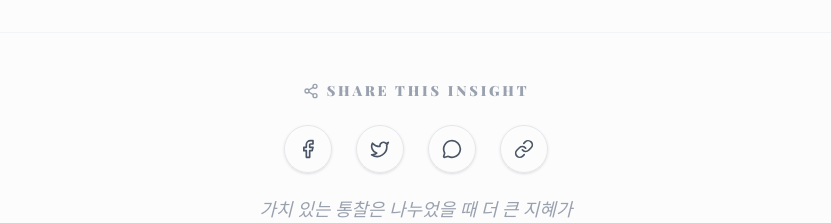
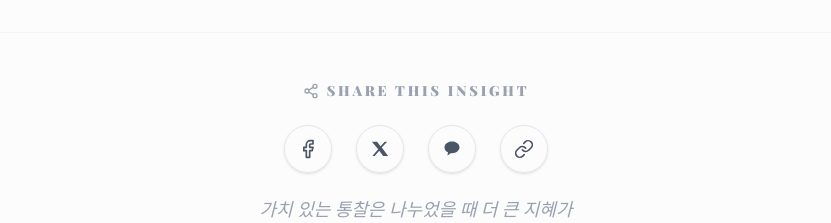
Before and after one commit to grit24365/nexus-ethos, a Next.js app: page /blog/2026-05-20-ai-tax-strategy in a window 1280 px wide. Shown: the part 3060-3283 px from the top of the page, without its empty margins (224-1055 px from the left). Built offline with nearby package versions, Linux system fonts and the light colour scheme; no server answers; a web font is replaced by a local one.

Commit message:
Fix: Resolve lucide-react brand icon export error by using robust SVGs

```diff
--- a/src/components/SocialShare.tsx
+++ b/src/components/SocialShare.tsx
@@ -1,6 +1,6 @@
 "use client";
 
-import { Share2, Link, Facebook, Twitter, MessageCircle } from "lucide-react";
+import { Share2, Link } from "lucide-react";
 
 interface SocialShareProps {
   title: string;
@@ -9,8 +9,10 @@ interface SocialShareProps {
 
 export default function SocialShare({ title, url }: SocialShareProps) {
   const copyLink = () => {
-    navigator.clipboard.writeText(window.location.href);
-    alert("링크가 복사되었습니다.");
+    if (typeof window !== "undefined") {
+      navigator.clipboard.writeText(window.location.href);
+      alert("링크가 복사되었습니다.");
+    }
   };
 
   const shareFacebook = () => {
@@ -30,27 +32,34 @@ export default function SocialShare({ title, url }: SocialShareProps) {
         </div>
 
         <div className="flex space-x-6">
+          {/* Facebook Icon (SVG) */}
           <button
             onClick={shareFacebook}
             className="w-12 h-12 rounded-full border border-gray-200 flex items-center justify-center text-gray-600 hover:bg-blue-600 hover:text-white hover:border-blue-600 transition-all shadow-sm"
             aria-label="Share on Facebook"
           >
-            <Facebook size={20} />
+            <svg width="20" height="20" viewBox="0 0 24 24" fill="none" stroke="currentColor" strokeWidth="2" strokeLinecap="round" strokeLinejoin="round"><path d="M18 2h-3a5 5 0 0 0-5 5v3H7v4h3v8h4v-8h3l1-4h-4V7a1 1 0 0 1 1-1h3z"></path></svg>
           </button>
+
+          {/* X (Twitter) Icon (SVG) */}
           <button
             onClick={shareTwitter}
             className="w-12 h-12 rounded-full border border-gray-200 flex items-center justify-center text-gray-600 hover:bg-black hover:text-white hover:border-black transition-all shadow-sm"
             aria-label="Share on X (Twitter)"
           >
-            <Twitter size={20} />
+            <svg width="18" height="18" viewBox="0 0 24 24" fill="currentColor"><path d="M18.244 2.25h3.308l-7.227 7.719 8.502 11.25h-6.657l-5.203-6.817-5.962 6.817H1.841l7.737-8.85L1.254 2.25h6.826l4.704 6.221 5.464-6.221z"/></svg>
           </button>
+
+          {/* KakaoTalk Icon (SVG) */}
           <button
             className="w-12 h-12 rounded-full border border-gray-200 flex items-center justify-center text-gray-600 hover:bg-[#FEE500] hover:text-black hover:border-[#FEE500] transition-all shadow-sm"
             aria-label="Share on KakaoTalk"
-            onClick={() => alert("카카오톡 공유 기능은 카카오 SDK 설정 후 활성화됩니다.")}
+            onClick={() => alert("모바일에서 카카오톡 앱을 통해 공유하실 수 있습니다.")}
           >
-            <MessageCircle size={20} />
+            <svg width="20" height="20" viewBox="0 0 24 24" fill="currentColor"><path d="M12 3c-4.97 0-9 3.185-9 7.115 0 2.558 1.707 4.8 4.315 6.055-.188.702-.68 2.541-.778 2.94-.123.494.182.488.383.351.158-.107 2.518-1.71 3.54-2.408.497.054 1.01.082 1.54.082 4.97 0 9-3.185 9-7.115S16.97 3 12 3z"/></svg>
           </button>
+
+          {/* Link Copy Icon */}
           <button
             onClick={copyLink}
             className="w-12 h-12 rounded-full border border-gray-200 flex items-center justify-center text-gray-600 hover:bg-gray-800 hover:text-white hover:border-gray-800 transition-all shadow-sm"
```
